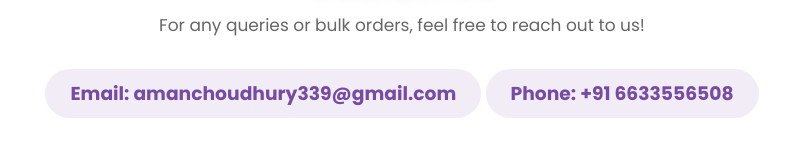
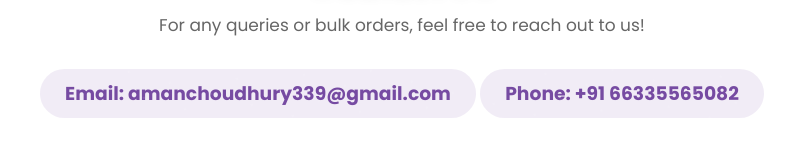
Before and after one commit to Technicalaman123/roshniprint, a plain HTML site: page index.html in a window 1280 px wide. Shown: the part 516-672 px from the top of the page, 238-1042 px from the left. Drawn offline with nearby package versions, Linux system fonts and the light colour scheme; no server answers.

Commit message:
Update index.html

```diff
--- a/index.html
+++ b/index.html
@@ -35,8 +35,8 @@
         <section id="contact" class="contact-section">
             <h2>Contact Us</h2>
             <p>For any queries or bulk orders, feel free to reach out to us!</p>
-            <h3>Email: amanchoudhury339@gmail.com </h3>
-              <h3>Phone: +91 6633556508</h3>
+           <h3>Email: amanchoudhury339@gmail.com</h3>
+            <h3>Phone: +91 66335565082</h3>
         </section>
         </main>
 
```
